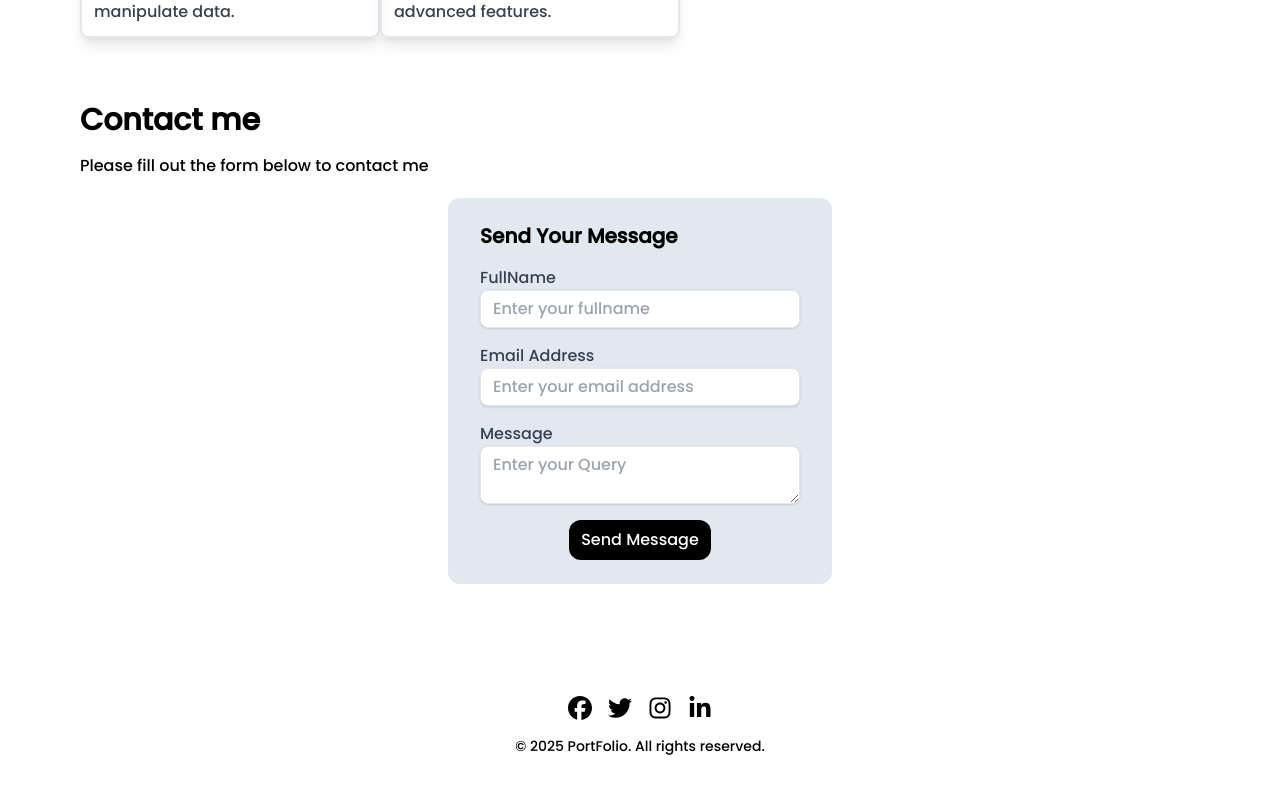
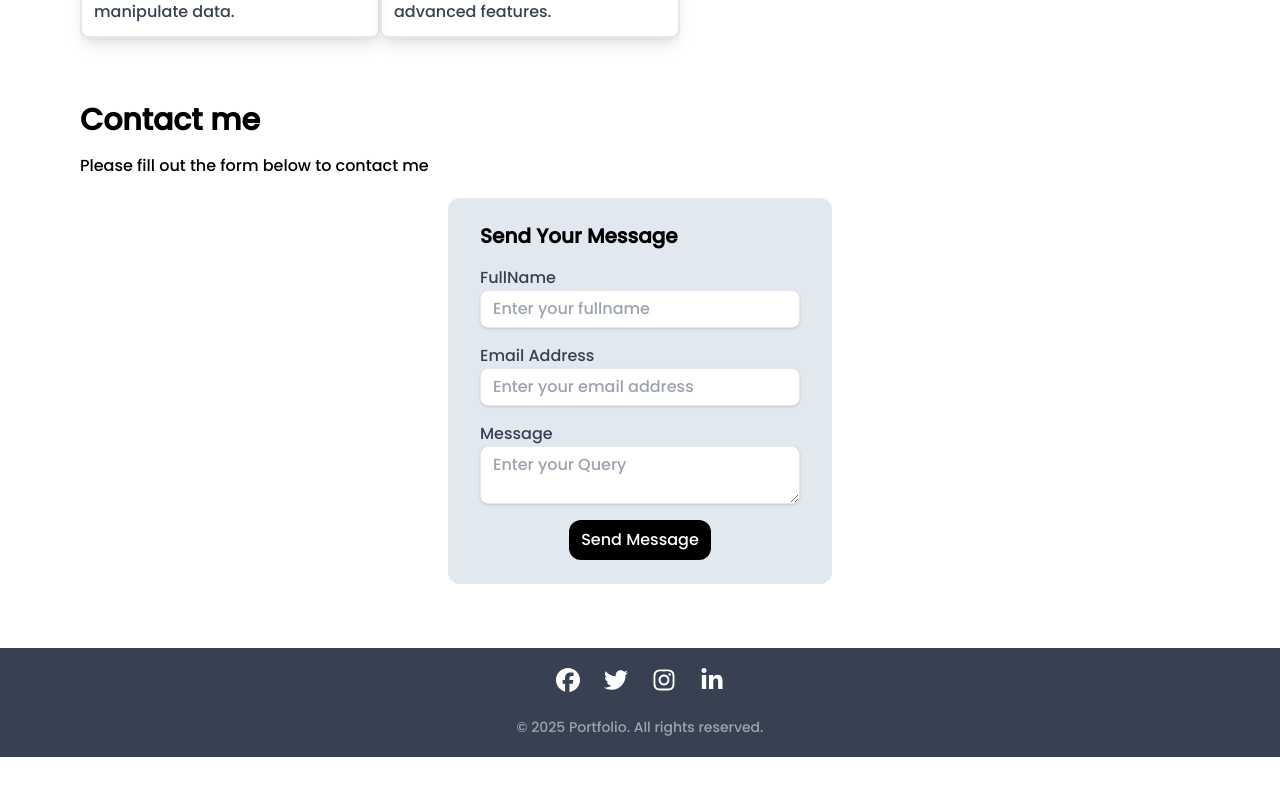
Before and after one commit to Ankit-Kumar-71/PortFolio, a React (Vite) app: page / in a window 1280 px wide. Shown: the part 2193-2989 px from the top of the page. After the commit the page ends 2950 px from the top, so only its background shows below. Built offline with nearby package versions, Linux system fonts and the light colour scheme.

Commit message:
fix problem in footer

```diff
--- a/src/components/Contact.jsx
+++ b/src/components/Contact.jsx
@@ -11,13 +11,13 @@ const Contact = () => {
   } = useForm();
 
   const onSubmit = async (data) => {
-    const { name, email, message } = data;
+    const userInfo = {
+      name: data.name,
+      email: data.email,
+      message: data.message,
+    };
     try {
-      await axios.post("https://getform.io/f/raeqjora", {
-        name,
-        email,
-        message,
-      });
+      await axios.post("https://getform.io/f/raeqjora", userInfo);
       toast.success("Your message has been sent");
       reset();
     } catch (error) {
--- a/src/components/Footer.jsx
+++ b/src/components/Footer.jsx
@@ -8,18 +8,29 @@ import {
 const Footer = () => {
   return (
     <>
-      <footer className="py-12">
+      <footer className="bg-gray-700 text-white py-5">
         <div className="max-w-screen-2xl container mx-auto px-4 md:px-20">
-          <div className=" flex flex-col items-center justify-center">
-            <div className="flex space-x-4">
-              <FaFacebook size={24} />
-              <FaTwitter size={24} />
-              <FaInstagram size={24} />
-              <FaLinkedinIn size={24} />
+          <div className="flex flex-col items-center justify-center">
+            {/* Social Icons */}
+            <div className="flex space-x-6 mb-6">
+              <a href="#" className="hover:text-blue-500 transition">
+                <FaFacebook size={24} />
+              </a>
+              <a href="#" className="hover:text-blue-400 transition">
+                <FaTwitter size={24} />
+              </a>
+              <a href="#" className="hover:text-pink-500 transition">
+                <FaInstagram size={24} />
+              </a>
+              <a href="#" className="hover:text-blue-300 transition">
+                <FaLinkedinIn size={24} />
+              </a>
             </div>
-            <div className="border-top border-gray-700 pt-4 flex flex-col items-center">
-              <p className="text-sm">
-                &copy; 2025 PortFolio. All rights reserved.
+
+            {/* Copyright */}
+            <div className="border-t border-gray-700 ">
+              <p className="text-sm text-gray-400">
+                &copy; 2025 Portfolio. All rights reserved.
               </p>
             </div>
           </div>
```
